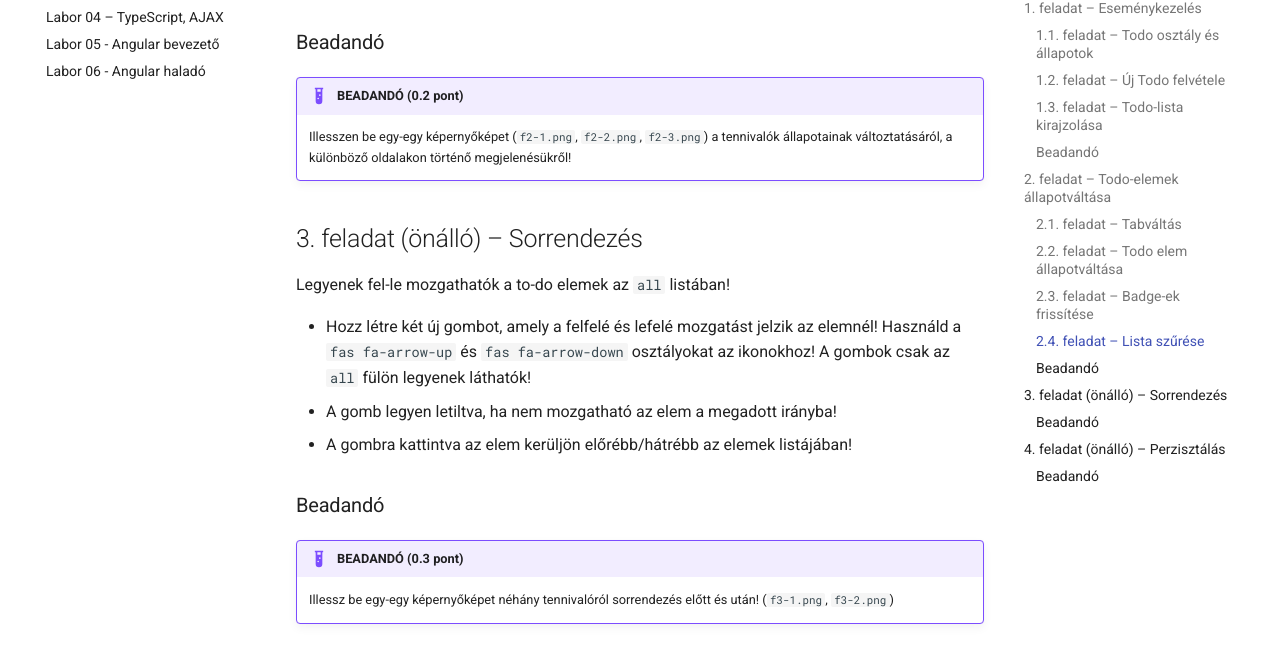
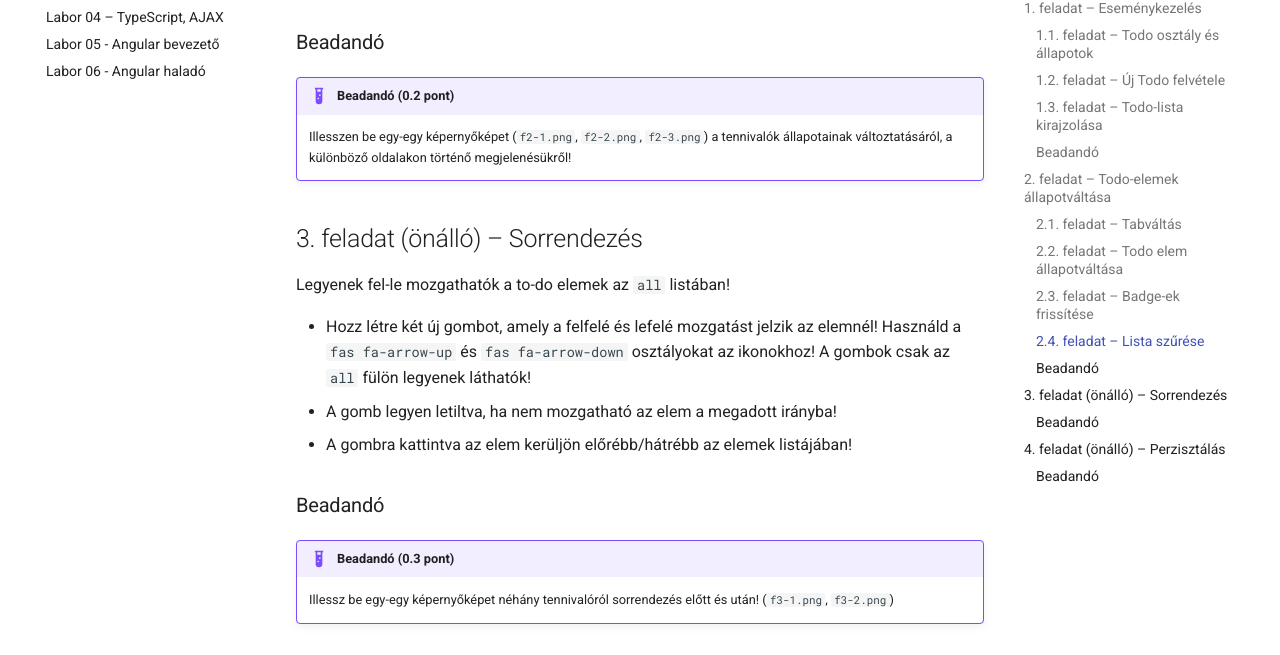
Before and after one commit to BMEVIAUBB03/laborok, an MkDocs documentation site: the page built from docs/laborok/web/03-js/index.md, in a window 1280 px wide and 900 px high, scrolled down 8523 px. Shown: the part 172-827 px from the top of the window. Built offline with MkDocs 1.6.1 and Material for MkDocs 9.7.7, drawn with Linux system fonts in a browser that asks for light colours; comment, search, counter and statistics services are not loaded; some of the changed text lies outside the part shown.

Commit message:
🔤 Corrected capitalization

```diff
--- a/docs/laborok/web/03-js/index.md
+++ b/docs/laborok/web/03-js/index.md
@@ -420,7 +420,7 @@ Tehát az eredeti `todos` tömböt a `filter` segítségével szűrjük úgy, ho
 
 ### Beadandó
 
-!!! example "BEADANDÓ (0.2 pont)"
+!!! example "Beadandó (0.2 pont)"
     Illesszen be egy-egy képernyőképet (`f2-1.png`, `f2-2.png`, `f2-3.png`) a tennivalók állapotainak változtatásáról, a különböző oldalakon történő megjelenésükről!
 
 ## 3. feladat (önálló) – Sorrendezés
@@ -433,7 +433,7 @@ Legyenek fel-le mozgathatók a to-do elemek az `all` listában!
 
 ### Beadandó
 
-!!! example "BEADANDÓ (0.3 pont)"
+!!! example "Beadandó (0.3 pont)"
     Illessz be egy-egy képernyőképet néhány tennivalóról sorrendezés előtt és után! (`f3-1.png`, `f3-2.png`)
 
 ## 4. feladat (önálló) – Perzisztálás
@@ -466,5 +466,5 @@ A részfeladatok tehát:
 
 ### Beadandó
 
-!!! example "BEADANDÓ (0.3 pont)"
+!!! example "Beadandó (0.3 pont)"
     Illessz be egy képernyőképet a lokális tárolóban (localStorage) található perzisztált to-do elemekről! (`f4.png`)
```
Also changed, not shown: docs/laborok/web/01-http/index.md (+4 -3 lines).
